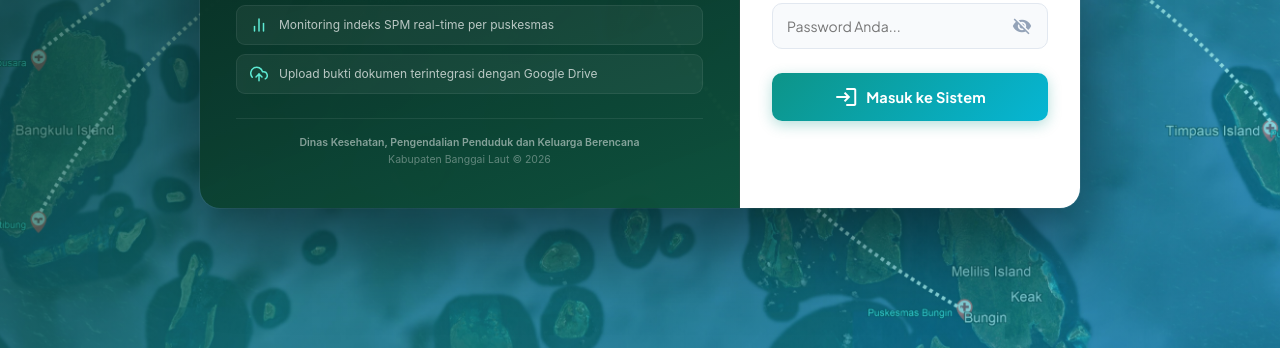
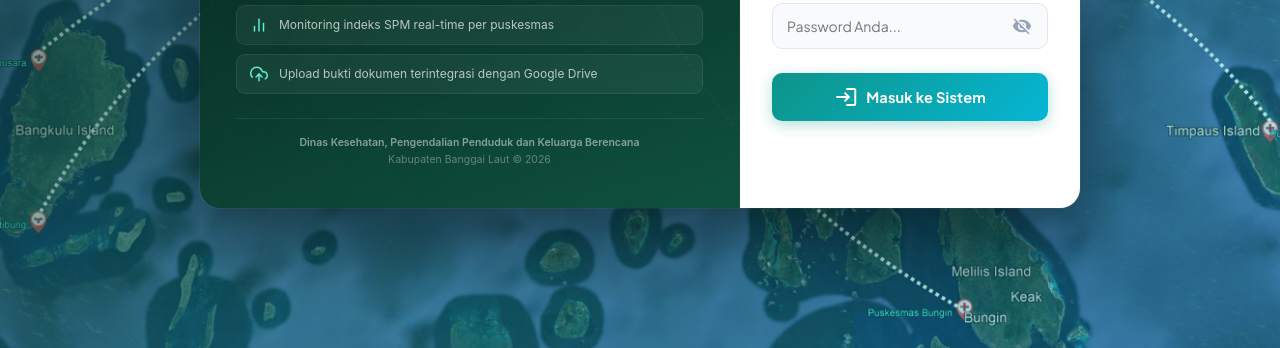
Before and after one commit to fandy7-cmyk/vispm, a website: page public/index.html in a window 1280 px wide. Shown: the part 452-800 px from the top of the page. Drawn offline with Linux system fonts and the light colour scheme.

Commit message:
Update index.html

```diff
--- a/public/index.html
+++ b/public/index.html
@@ -3,7 +3,7 @@
 <head>
 <meta charset="UTF-8">
 <meta name="viewport" content="width=device-width, initial-scale=1.0">
-<title>VISPM | Verifikasi Indeks Standar Pelayanan Minimal</title>
+<title>VISPM | Verifikasi Indeks SPM</title>
 <link rel="icon" type="image/png" href="/favicon.png">
 <link rel="apple-touch-icon" href="/favicon.png">
 <link href="https://fonts.googleapis.com/css2?family=Plus+Jakarta+Sans:wght@400;500;600;700;800&family=JetBrains+Mono:wght@400;600&display=swap" rel="stylesheet">
@@ -56,7 +56,7 @@ body { font-family: 'Plus Jakarta Sans', sans-serif; background: var(--bg); colo
 }
 #authScreen::before {
   content: ''; position: absolute; inset: 0;
-  background: linear-gradient(135deg, rgba(5,40,30,0.88) 0%, rgba(13,148,136,0.55) 50%, rgba(6,182,212,0.45) 100%);
+  background: linear-gradient(135deg, rgba(5,40,30,0.72) 0%, rgba(13,148,136,0.38) 50%, rgba(6,182,212,0.28) 100%);
 }
 .auth-modal {
   position: relative; z-index: 1;
```
